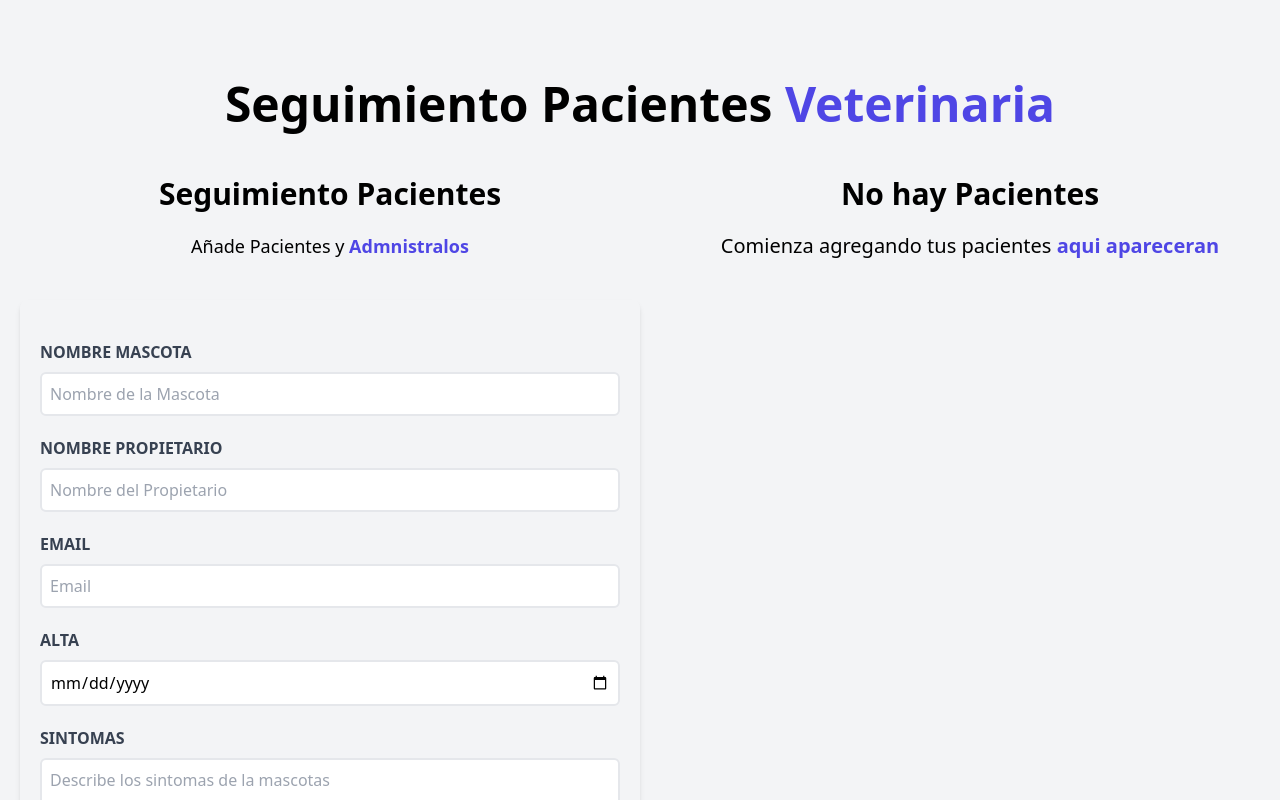
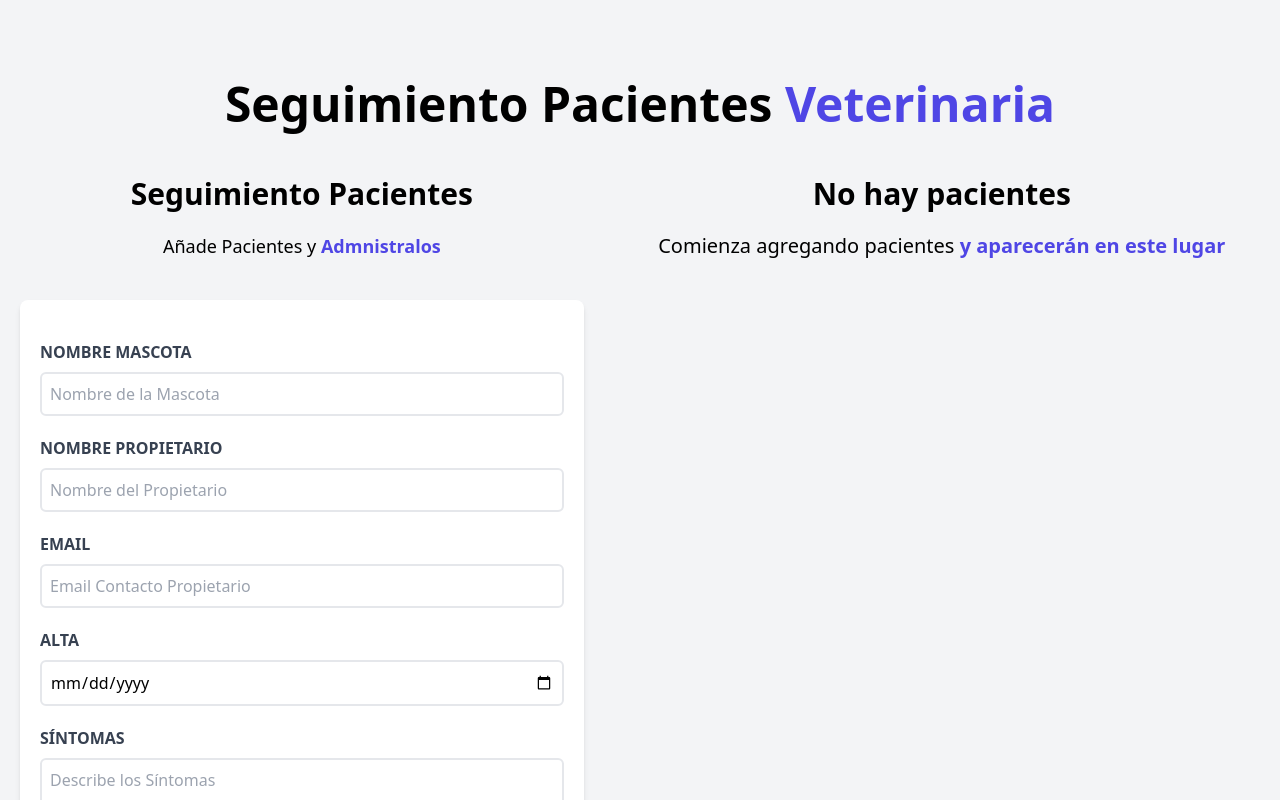
Before and after one commit to CasJuan/CitasReact, a React (Vite) app: page / in a window 1280 px wide. Shown: the top 800 px of the page. Built offline with nearby package versions, Linux system fonts and the light colour scheme.

Commit message:
[ADD] agrego complejidad de boton eliminar y editar

```diff
--- a/src/App.jsx
+++ b/src/App.jsx
@@ -1,27 +1,48 @@
-import { useState } from "react";
+import { useState, useEffect } from "react";
 import Formulario from "./components/Formulario";
 import Header from "./components/Header";
 import ListadoPacientes from "./components/ListadoPacientes";
 
-
-
-
 function App() {
 
   const [pacientes, setPacientes] = useState([]);
+  const [paciente, setPaciente] = useState({});
 
+  useEffect(() => {
+    const obtenerLS = () => {
+      const pacientesLS = JSON.parse(localStorage.getItem('pacientes')) ?? [];
+      setPacientes(pacientesLS)
+    }
+    obtenerLS();
+  }, []);
+
+  useEffect(() => {
+    localStorage.setItem('pacientes', JSON.stringify( pacientes ));
+  }, [pacientes])
+
+  const eliminarPaciente = id => {
+    const pacientesActualizados = pacientes.filter( paciente => paciente.id !== id);
+    setPacientes(pacientesActualizados)
+  }
 
   return (
     <div className="container mx-auto mt-20">
-      <Header/>
+      <Header />
+
       <div className="mt-12 md:flex">
-        <Formulario
-          pacientes = {pacientes}
-          setPacientes={setPacientes}/>
-        <ListadoPacientes
-          pacientes = {pacientes}
-        />
+          <Formulario
+            pacientes={pacientes}
+            setPacientes={setPacientes}
+            paciente={paciente}
+            setPaciente={setPaciente}
+          />
+          <ListadoPacientes
+            pacientes={pacientes}
+            setPaciente={setPaciente}
+            eliminarPaciente={eliminarPaciente}
+          />
       </div>
+
     </div>
   )
 }
--- a/src/components/Formulario.jsx
+++ b/src/components/Formulario.jsx
@@ -1,57 +1,77 @@
-import {useState, useEffect} from 'react';
+import { useState, useEffect } from 'react';
 import Error from './Error';
 
+const Formulario = ({ pacientes, setPacientes, paciente }) => {
 
-const Formulario = ({pacientes,setPacientes}) => {
-
-  const [nombre, setNombre ] = useState ('');
-  const [propietario, setPropietario ] = useState ('');
-  const [email, setEmail ] = useState ('');
-  const [fecha, setFecha ] = useState ('');
-  const [sintomas, setSintomas ] = useState ('');
+  const [nombre, setNombre] = useState('');
+  const [propietario, setPropietario] = useState('');
+  const [email, setEmail] = useState('');
+  const [fecha, setFecha] = useState('');
+  const [sintomas, setSintomas] = useState('');
 
   const [error, setError] = useState(false);
 
+  useEffect(() => {
+    if (Object.keys(paciente).length > 0) {
+      setNombre(paciente.nombre)
+      setPropietario(paciente.propietario)
+      setEmail(paciente.email)
+      setFecha(paciente.fecha)
+      setSintomas(paciente.sintomas)
+    }
+  }, [paciente])
+
+
   const generarId = () => {
     const random = Math.random().toString(36).substr(2);
-    const fecha = Date.now().toString(36);
-    return random + fecha;
+    const fecha = Date.now().toString(36)
+    return random + fecha
   }
 
-  const handleSubmit = () => {
-    //Validacion de Formulario
+
+  const handleSubmit = (e) => {
     e.preventDefault();
 
-    if( [nombre,propietario,email,fecha,sintomas ].includes('')){
-      console.log('Hayl almenos un campo vacio');
+    // Validación del Formulario
+    if ([nombre, propietario, email, fecha, sintomas].includes('')) {
+      console.log('Hay Al Menos un campo vacio')
 
-      setError(true);
+      setError(true)
       return;
     }
 
-    setError(false);
+    setError(false)
 
-    //Objeto de Pacientes
+
+    // Objeto de Paciente
     const objetoPaciente = {
       nombre,
       propietario,
       email,
       fecha,
-      sintomas,
-      id: generarId()
+      sintomas
     }
 
-    //console.log(objetoPaciente);
+    if (paciente.id) {
+      // Editando el Registro
+      objetoPaciente.id = paciente.id
+      const pacientesActualizados = pacientes.map(pacienteState => pacienteState.id === paciente.id ? objetoPaciente : pacienteState)
 
-    setPacientes([...pacientes,objetoPaciente]);
+      setPacientes(pacientesActualizados)
+      setPaciente({})
 
-    //Reiniciar el form
-    setNombre('');
-    setPropietario('');
-    setEmail('');
-    setFecha('');
-    setSintomas('');
+    } else {
+      // Nuevo registro
+      objetoPaciente.id = generarId();
+      setPacientes([...pacientes, objetoPaciente]);
+    }
 
+    // Reiniciar el form
+    setNombre('')
+    setPropietario('')
+    setEmail('')
+    setFecha('')
+    setSintomas('')
 
   }
 
@@ -66,64 +86,74 @@ const Formulario = ({pacientes,setPacientes}) => {
       </p>
 
       <form
-          className="bg-whi shadow-md rounded-lg py-10 px-5 mb-10"
-          onSubmit={handleSubmit}
+        onSubmit={handleSubmit}
+        className="bg-white shadow-md rounded-lg py-10 px-5 mb-10"
       >
-        { error &&  <Error> <p>Todos los campos son obligatorios</p> </Error> }
+        {error && <Error> <p>Todos los campos son obligatorios</p> </Error>}
 
         <div className="mb-5">
-          <label  htmlFor="mascota" className="block text-gray-700 uppercase font-bold">Nombre Mascota</label>
+          <label htmlFor="mascota" className="block text-gray-700 uppercase font-bold">
+            Nombre Mascota
+          </label>
           <input
             id="mascota"
             type="text"
             placeholder="Nombre de la Mascota"
-            className="border-2 w-full mt-2 p-2 placeholder-gray-400 rounded-md"
+            className="border-2 w-full p-2 mt-2 placeholder-gray-400 rounded-md"
             value={nombre}
             onChange={(e) => setNombre(e.target.value)}
           />
         </div>
 
         <div className="mb-5">
-          <label  htmlFor="propietario" className="block text-gray-700 uppercase font-bold">Nombre Propietario</label>
+          <label htmlFor="propietario" className="block text-gray-700 uppercase font-bold">
+            Nombre Propietario
+          </label>
           <input
             id="propietario"
             type="text"
             placeholder="Nombre del Propietario"
-            className="border-2 w-full mt-2 p-2 placeholder-gray-400 rounded-md"
+            className="border-2 w-full p-2 mt-2 placeholder-gray-400 rounded-md"
             value={propietario}
             onChange={(e) => setPropietario(e.target.value)}
           />
         </div>
 
         <div className="mb-5">
-          <label  htmlFor="email" className="block text-gray-700 uppercase font-bold">Email</label>
+          <label htmlFor="email" className="block text-gray-700 uppercase font-bold">
+            Email
+          </label>
           <input
             id="email"
             type="email"
-            placeholder="Email"
-            className="border-2 w-full mt-2 p-2 placeholder-gray-400 rounded-md"
+            placeholder="Email Contacto Propietario"
+            className="border-2 w-full p-2 mt-2 placeholder-gray-400 rounded-md"
             value={email}
             onChange={(e) => setEmail(e.target.value)}
           />
         </div>
 
         <div className="mb-5">
-          <label  htmlFor="alta" className="block text-gray-700 uppercase font-bold">Alta</label>
+          <label htmlFor="alta" className="block text-gray-700 uppercase font-bold">
+            Alta
+          </label>
           <input
             id="alta"
             type="date"
-            className="border-2 w-full mt-2 p-2 placeholder-gray-400 rounded-md"
+            className="border-2 w-full p-2 mt-2 placeholder-gray-400 rounded-md"
             value={fecha}
             onChange={(e) => setFecha(e.target.value)}
           />
         </div>
 
         <div className="mb-5">
-          <label  htmlFor="sintomas" className="block text-gray-700 uppercase font-bold">Sintomas</label>
+          <label htmlFor="sintomas" className="block text-gray-700 uppercase font-bold">
+            Síntomas
+          </label>
           <textarea
             id="sintomas"
-            className="border-2 w-full mt-2 p-2 placeholder-gray-400 rounded-md"
-            placeholder="Describe los sintomas de la mascotas"
+            className="border-2 w-full p-2 mt-2 placeholder-gray-400 rounded-md"
+            placeholder="Describe los Síntomas"
             value={sintomas}
             onChange={(e) => setSintomas(e.target.value)}
           />
@@ -131,8 +161,8 @@ const Formulario = ({pacientes,setPacientes}) => {
 
         <input
           type="submit"
-          className="bg-indigo-600 w-full p-3 font-bold uppercase text-white hover:bg-indigo-800 cursor-pointer transition-all"
-          value="Agregar Paciente"
+          className="bg-indigo-600 w-full p-3 text-white uppercase font-bold hover:bg-indigo-700 cursor-pointer transition-colors"
+          value={paciente.id ? 'Editar Paciente' : 'Agregar Paciente'}
         />
 
       </form>
--- a/src/components/ListadoPacientes.jsx
+++ b/src/components/ListadoPacientes.jsx
@@ -1,40 +1,39 @@
 import Paciente from "./Paciente"
 
-const ListadoPacientes = ({pacientes}) => {
+const ListadoPacientes = ({pacientes, setPaciente, eliminarPaciente}) => {
 
   return (
-    <div className="md:w-1/2 lg:w3/5 md:h-screen overflow-scroll">
+    <div className="md:w-1/2 lg:w-3/5 md:h-screen overflow-y-scroll">
 
       {pacientes && pacientes.length ? (
         <>
-        <h2 className="font-black text-center text-3xl">Listado Pacientes</h2>
-        <p className="text-xl mt-5 mb-10 text-center"> Administra tus {''}
+          <h2 className="font-black text-3xl text-center">Listado Pacientes</h2>
+          <p className="text-xl mt-5 mb-10 text-center">
+            Administra tus {''}
             <span className="text-indigo-600 font-bold ">Pacientes y Citas</span>
           </p>
 
-        { pacientes.map( (paci) => (
+          {pacientes.map(paciente => (
             <Paciente
-            key = {paci.id}
-            paciente = {paci}
+              key={paciente.id}
+              paciente={paciente}
+              setPaciente={setPaciente}
+              eliminarPaciente={eliminarPaciente}
             />
-        ) ) }
+          ))}
         </>
+
       )
-
       :
-
+      (
         <>
-        <h2 className="font-black text-center text-3xl">No hay Pacientes</h2>
-        <p className="text-xl mt-5 mb-10 text-center"> Comienza agregando tus pacientes {''}
-        <span className="text-indigo-600 font-bold ">aqui apareceran</span>
+          <h2 className="font-black text-3xl text-center">No hay pacientes</h2>
+          <p className="text-xl mt-5 mb-10 text-center">
+            Comienza agregando pacientes {''}
+            <span className="text-indigo-600 font-bold ">y aparecerán en este lugar</span>
           </p>
         </>
-
-        }
-
-
-
-
+      )}
     </div>
   )
 }
--- a/src/components/Paciente.jsx
+++ b/src/components/Paciente.jsx
@@ -1,6 +1,14 @@
-const Paciente = (paciente) => {
+const Paciente = ({ paciente, setPaciente, eliminarPaciente }) => {
 
-  const {nombre,propietario,email,fecha,sintomas} = paciente;
+  const { nombre, propietario, email, fecha, sintomas, id } = paciente;
+
+  const handleEliminar = () => {
+    const respuesta = confirm('Deseas eliminar este paciente?');
+
+    if (respuesta) {
+      eliminarPaciente(id)
+    }
+  }
 
   return (
     <div className="mx-5 my-10 bg-white shadow-md px-5 py-10 rounded-xl">
@@ -20,26 +28,23 @@ const Paciente = (paciente) => {
         <span className="font-normal normal-case">{fecha}</span>
       </p>
 
-        <p className="font-bold mb-3 text-gray-700 uppercase">Sintomas: {''}
+      <p className="font-bold mb-3 text-gray-700 uppercase">Síntomas: {''}
         <span className="font-normal normal-case">{sintomas}</span>
       </p>
 
-        <div
-          className="flex justify-between mt-10"
-        >
-
+      <div className="flex justify-between mt-10">
         <button
           type="button"
-            className="py-2 px-10 bg-indigo-600 hover:bg-indigo-800 font-bold text-white uppercase rounded-md "
+          className="py-2 px-10 bg-indigo-600 hover:bg-indigo-700 text-white font-bold uppercase rounded-lg"
+          onClick={() => setPaciente(paciente)}
         >Editar</button>
 
         <button
           type="button"
-            className="py-2 px-10 bg-red-600 hover:bg-red-800 font-bold text-white uppercase rounded-md "
+          className="py-2 px-10 bg-red-600 hover:bg-red-700 text-white font-bold uppercase rounded-lg"
+          onClick={handleEliminar}
         >Eliminar</button>
-
       </div>
-
     </div>
   )
 }
```
Also changed, not shown: src/components/Header.jsx (+2 -7 lines). Lines whose indentation alone changed are shown as unchanged.
